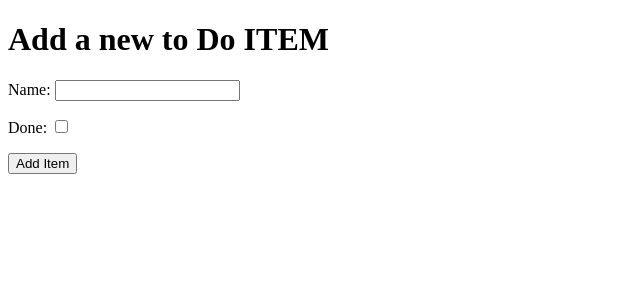
After one commit to cwill83247/hello-django, a Django app: page /add in a window 1280 px wide. The commit adds this page. Shown: the top 300 px of the page, without its empty margins (0-640 px from the left). Run offline with Django 3.2, Linux system fonts and the light colour scheme.

Commit message:
adding CRUD

```diff
--- a/django_todo/urls.py
+++ b/django_todo/urls.py
@@ -15,11 +15,12 @@ Including another URLconf
 """
 from django.contrib import admin
 from django.urls import path
-from todo.views import get_todo_list   #improting our function for use
+from todo.views import get_todo_list, add_item   #improting our function for use
 
 urlpatterns = [
     path('admin/', admin.site.urls),
-    path('', get_todo_list, name='get_todo_list')      #this is the home page
+    path('', get_todo_list, name='get_todo_list'),      #this is the home page
+    path('add', add_item, name='add_item')
 
 
 ]
--- /dev/null
+++ b/todo/templates/todo/add_item.html
@@ -0,0 +1,35 @@
+<!DOCTYPE html>
+<html lang="en">
+<head>
+    <meta charset="UTF-8">
+    <meta http-equiv="X-UA-Compatible" content="IE=edge">
+    <meta name="viewport" content="width=device-width, initial-scale=1.0">
+    <title>Document</title>
+</head>
+<body>
+    <h1>Add a new to Do ITEM</h1>
+
+    <form method="POST" action="add">    <!--- action is url its gettign sent to via urls.py which inturn points to a function wothon views.py "add_item" which then does x,y and z and returns a web page-->
+        {% csrf_token %}                  <!-- DJANGO Specific and is required for forms when we POST-->
+        <div>
+            <p>
+            <label for="id_name">Name:</label>
+            <input type ="text" id="id_name" name="item_name" />      <!--- name is what is referenced within FUNCTION  -->
+            </p>                                                     <!-- id is what is used to identify on page so CSS and Label can be applied for -->
+        </div>
+
+        <div>
+            <p>
+                <label for="id_done">Done:</label>
+                <input type ="checkbox" id="id_done" name="done" />
+                </p>
+        </div>
+        <div>
+            <p>
+                <button type="submit">Add Item</button>
+            </p>
+        </div>
+    </form>
+
+</body>
+</html>
--- a/todo/views.py
+++ b/todo/views.py
@@ -1,4 +1,4 @@
-from django.shortcuts import render, HttpResponse
+from django.shortcuts import render, HttpResponse, redirect
 from .models import Item
 
 # Create your views here.
@@ -10,3 +10,14 @@ def get_todo_list(request):  # take a http request from user
         'items':  items
     }
     return render(request, 'todo/todo_list.html',context )  # returns the todolist page
+
+
+def add_item(request):  # take a http request from user
+    if request.method == 'POST':
+        name = request.POST.get('item_name')
+        done = 'done' in request.POST                # this is different because is a checkbox value we are checking
+        Item.objects.create(name=name, done=done)      # in out Items Table > create > use variables above and apply to table values
+
+        return redirect('get_todo_list')             # redirect to the function
+
+    return render(request, 'todo/add_item.html')     ##if its a get reqeust jsut returns add_item page
```
Also changed, not shown: todo/templates/todo/todo_list.html (+8 -3 lines), db.sqlite3, todo/forms.py (added).
